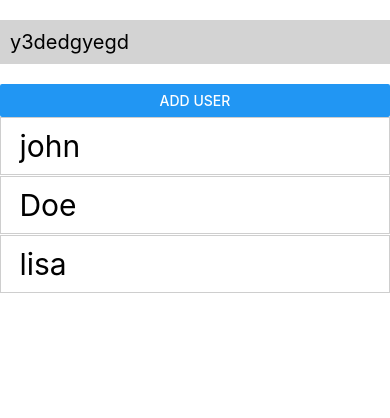
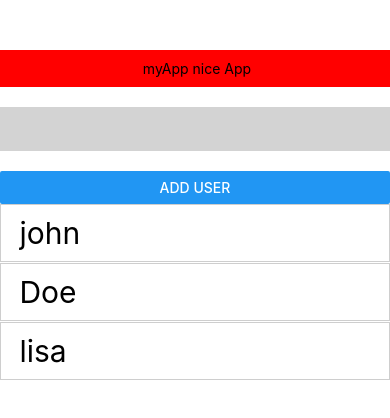
Before and after one commit to Ifechukwudaniel/ReactNativeBasic, a React Native app: screen / in a window 390 px wide. Shown: the top 418 px of the page. Built offline with nearby package versions, Linux system fonts and the light colour scheme.

Commit message:
findhed input challange

```diff
--- a/App.js
+++ b/App.js
@@ -24,8 +24,9 @@ class App extends Component {
   }
   render() {
     return (
-      // <View style={styles.mainView}>
-      //   <Nav name={this.state.nameOfApp} />
+      <View style={styles.mainView}>
+        <Nav name={this.state.nameOfApp} />
+      {/* //
       //   <View style={styles.basicView}>
       //     <Text style={styles.basicText}> Just testing</Text>
       //   </View>
@@ -33,11 +34,15 @@ class App extends Component {
       //     <Text style={styles.basicText}> React native is cool</Text>
       //   </View>
       //   <Generator add= {this.handleAdd}/>
-      //   <ListItem items= {this.state.random} remove={this.handleRemove}/>
-      // </View>
-      <ScrollView>
+      //   <ListItem items= {this.state.random} remove={this.handleRemove}/> */}
+      <ScrollView
+      style={{width:"100%"}}
+      onContentSizeChange={(w,h)=>alert(h)}
+      onMomentumScrollBegin= {()=>alert("Start")}
+      >
         <Input/>
       </ScrollView>
+      </View>
 
     );
   }
--- a/src/input.js
+++ b/src/input.js
@@ -4,7 +4,7 @@ import {StyleSheet,View, TextInput, Button, Text}  from "react-native"
 
 export default class Input extends Component {
     state={
-        inputText: "y3dedgyegd",
+        inputText: "",
         users:['john', 'Doe', 'lisa']
     }
     handleTextChange=(event)=>{
```
